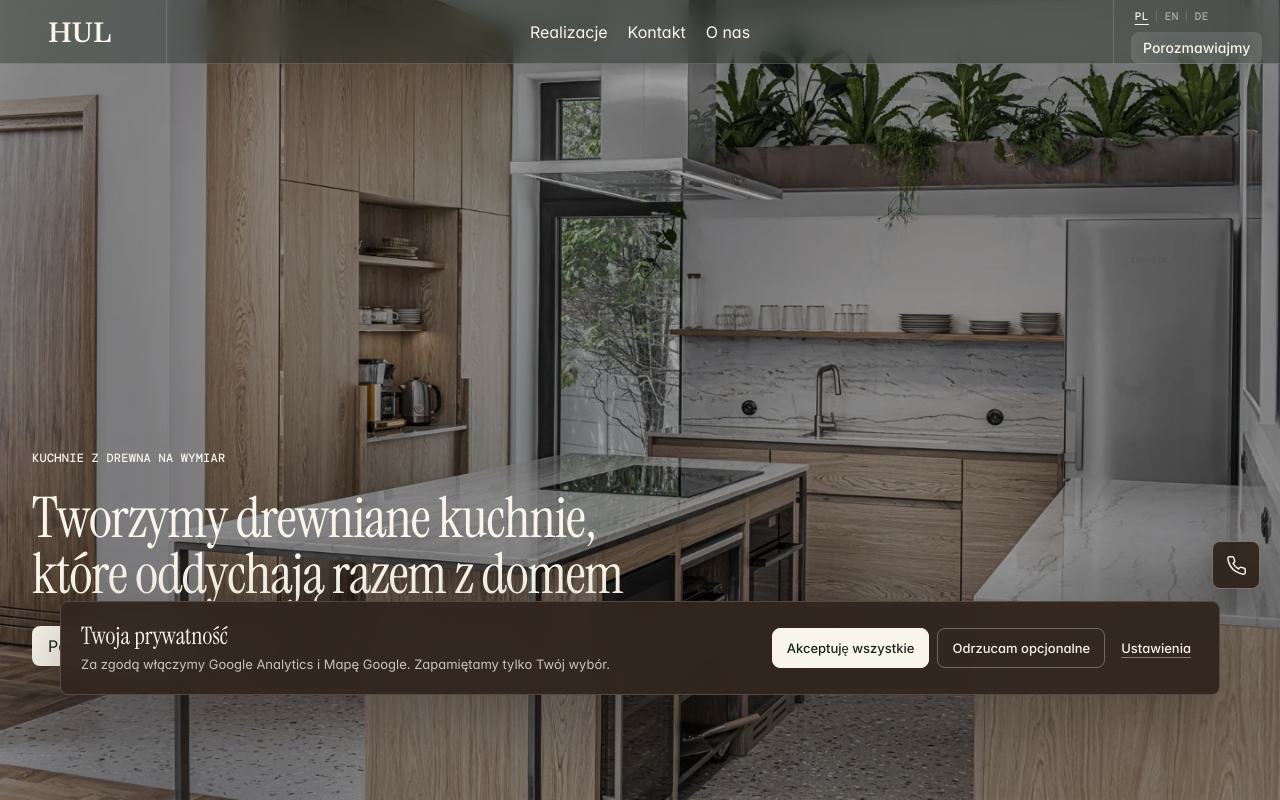
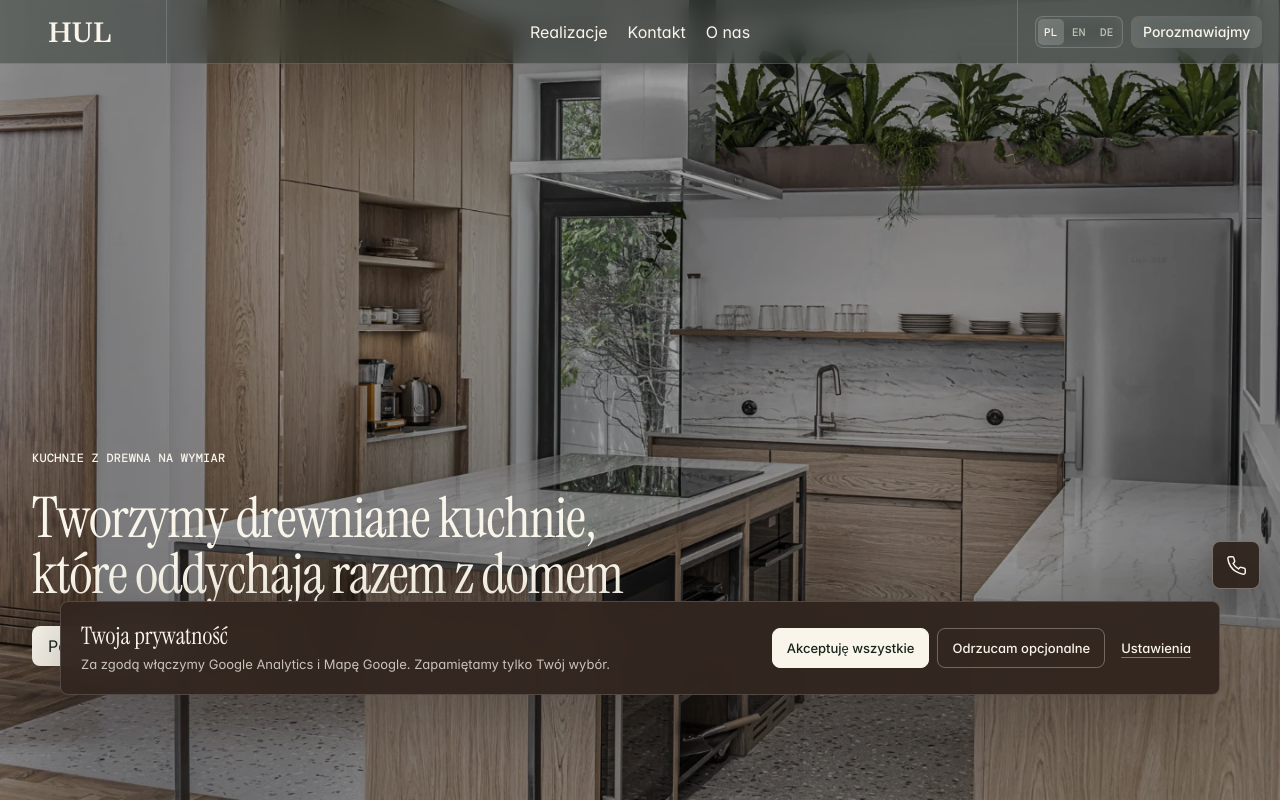
Before and after one commit to guziczak/hul, a website: page index.html in a window 1280 px wide. Shown: the top 800 px of the page. Drawn offline with Linux system fonts and the light colour scheme.

Commit message:
Update styles.css

```diff
--- a/src/styles.css
+++ b/src/styles.css
@@ -423,7 +423,7 @@ main {
 }
 
 .header__top::before,
-.header__top::after {
+.header__utilities::before {
   position: absolute;
   top: 0;
   width: 1px;
@@ -433,10 +433,10 @@ main {
 }
 
 .header__top::before { left: 166px; }
-.header__top::after { right: 166px; }
+.header__utilities::before { left: 0; }
 
 .header--scrolled .header__top::before,
-.header--scrolled .header__top::after {
+.header--scrolled .header__utilities::before {
   background: var(--line);
 }
 
@@ -469,45 +469,48 @@ main {
   opacity: 0.6;
 }
 
+.header__utilities {
+  position: relative;
+  display: flex;
+  height: 64px;
+  align-items: center;
+  gap: 8px;
+  margin-left: auto;
+  padding-left: 18px;
+}
+
 .language-switcher {
   display: flex;
   align-items: center;
-  gap: 8px;
+  gap: 2px;
   font-family: "DM Mono", monospace;
   font-size: 11px;
   font-weight: 500;
   line-height: 16px;
-  letter-spacing: 0.04em;
+  letter-spacing: 0.02em;
 }
 
 .language-switcher--desktop {
-  margin-right: 12px;
-  margin-left: auto;
+  height: 32px;
+  padding: 2px;
+  border: 1px solid rgba(255, 255, 255, 0.18);
+  border-radius: 8px;
+  background: rgba(255, 255, 255, 0.08);
+  -webkit-backdrop-filter: blur(12px);
+  backdrop-filter: blur(12px);
+  transition: background-color 420ms var(--ease-out), border-color 420ms var(--ease-out);
 }
 
 .language-switcher a {
   display: inline-flex;
-  min-width: 22px;
-  min-height: 32px;
+  min-width: 26px;
+  min-height: 26px;
   align-items: center;
   justify-content: center;
-  opacity: 0.55;
+  border-radius: 5px;
+  opacity: 0.68;
   text-underline-offset: 4px;
-  transition: opacity 300ms ease;
-}
-
-.language-switcher a + a {
-  position: relative;
-}
-
-.language-switcher a + a::before {
-  position: absolute;
-  left: -5px;
-  width: 1px;
-  height: 12px;
-  background: currentColor;
-  content: "";
-  opacity: 0.28;
+  transition: background-color 300ms ease, opacity 300ms ease;
 }
 
 .language-switcher a:hover,
@@ -516,8 +519,24 @@ main {
   opacity: 1;
 }
 
-.language-switcher a[aria-current="page"] {
+.language-switcher--desktop a[aria-current="page"] {
+  background: rgba(255, 255, 255, 0.18);
+  text-decoration: none;
+}
+
+.language-switcher--mobile a[aria-current="page"] {
   text-decoration: underline;
+}
+
+.header--scrolled .language-switcher--desktop {
+  border-color: var(--line);
+  background: rgba(22, 35, 27, 0.05);
+  -webkit-backdrop-filter: none;
+  backdrop-filter: none;
+}
+
+.header--scrolled .language-switcher--desktop a[aria-current="page"] {
+  background: rgba(22, 35, 27, 0.1);
 }
 
 .header__mobile-links,
@@ -1967,6 +1986,16 @@ body.privacy-open {
     padding: 0 20px;
   }
 
+  .header__utilities {
+    height: auto;
+    margin-left: 0;
+    padding-left: 0;
+  }
+
+  .header__utilities::before {
+    display: none;
+  }
+
   .header__top > .logo {
     margin-right: auto;
     margin-left: 10px;
```
